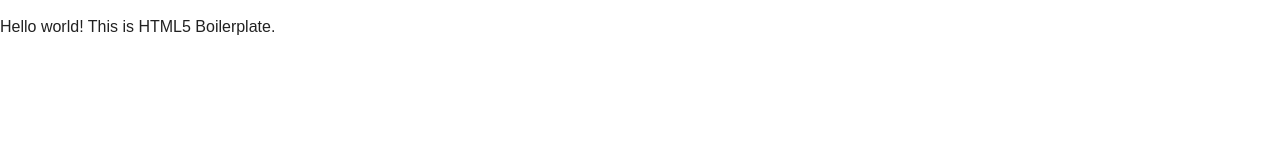
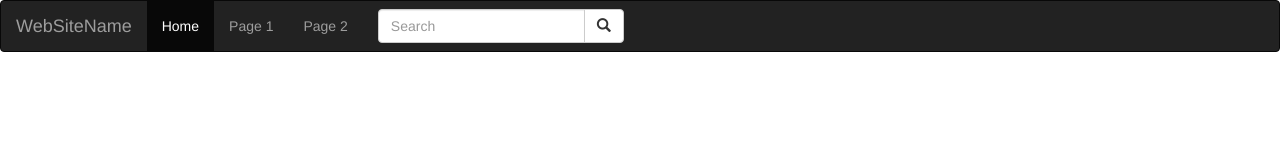
Before and after one commit to timothyabiodun/twg, a plain HTML site: page index.html in a window 1280 px wide. Drawn offline with nearby package versions, Linux system fonts and the light colour scheme.

Commit message:
modified

```diff
--- a/index.html
+++ b/index.html
@@ -6,7 +6,10 @@
         <title></title>
         <meta name="description" content="">
         <meta name="viewport" content="width=device-width, initial-scale=1">
-
+        <meta name="viewport" content="width=device-width, initial-scale=1">
+        <link rel="stylesheet" href="https://maxcdn.bootstrapcdn.com/bootstrap/3.4.0/css/bootstrap.min.css">
+        <script src="https://ajax.googleapis.com/ajax/libs/jquery/3.3.1/jquery.min.js"></script>
+        <script src="https://maxcdn.bootstrapcdn.com/bootstrap/3.4.0/js/bootstrap.min.js"></script>
         <link rel="apple-touch-icon" href="apple-touch-icon.png">
         <!-- Place favicon.ico in the root directory -->
 
@@ -20,7 +23,28 @@
         <![endif]-->
 
         <!-- Add your site or application content here -->
-        <p>Hello world! This is HTML5 Boilerplate.</p>
+        <nav class="navbar navbar-inverse">
+        <div class="container-fluid">
+          <div class="navbar-header">
+            <a class="navbar-brand" href="#">WebSiteName</a>
+          </div>
+          <ul class="nav navbar-nav">
+            <li class="active"><a href="#">Home</a></li>
+            <li><a href="#">Page 1</a></li>
+            <li><a href="#">Page 2</a></li>
+          </ul>
+          <form class="navbar-form navbar-left" action="/action_page.php">
+            <div class="input-group">
+              <input type="text" class="form-control" placeholder="Search" name="search">
+              <div class="input-group-btn">
+                <button class="btn btn-default" type="submit">
+                  <i class="glyphicon glyphicon-search"></i>
+                </button>
+              </div>
+            </div>
+          </form>
+        </div>
+      </nav>
 
         <script src="https://code.jquery.com/jquery-1.12.0.min.js"></script>
         <script>window.jQuery || document.write('<script src="js/vendor/jquery-1.12.0.min.js"><\/script>')</script>
```
Also changed, not shown: README.md.
